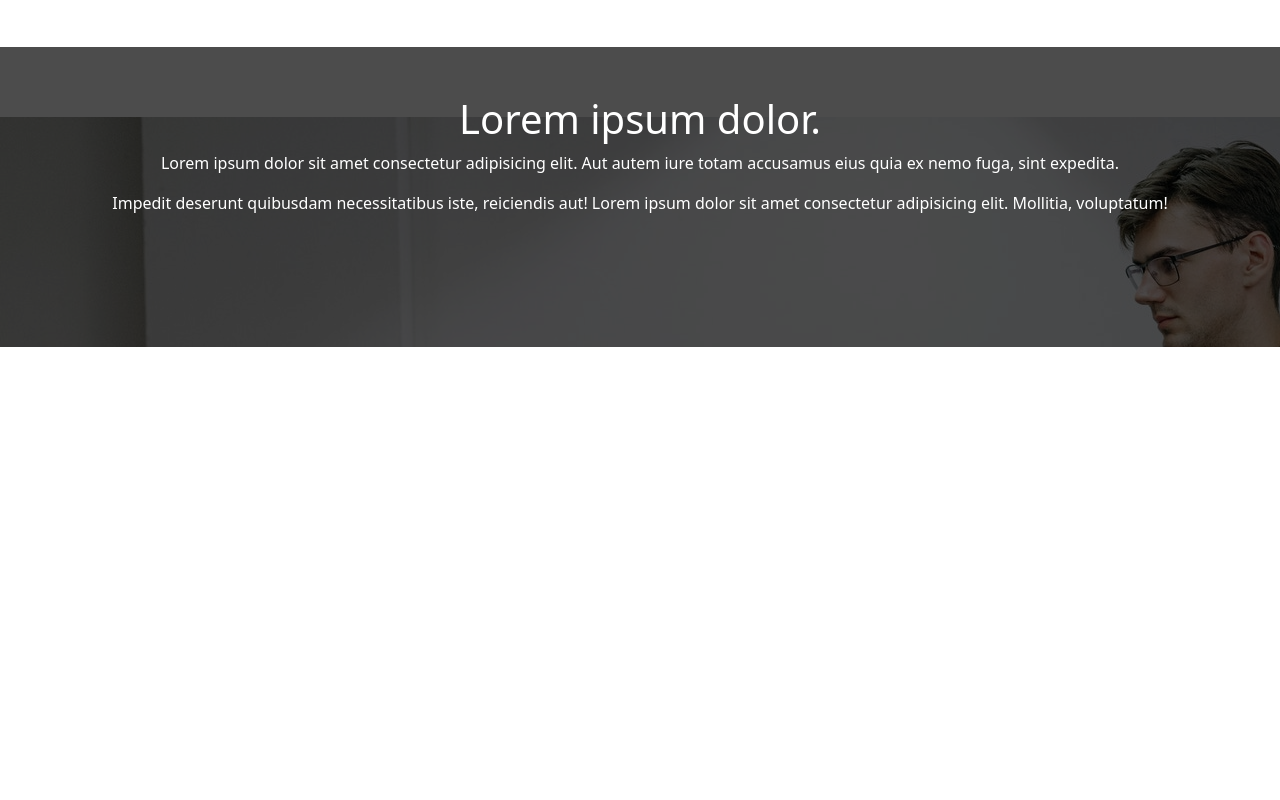
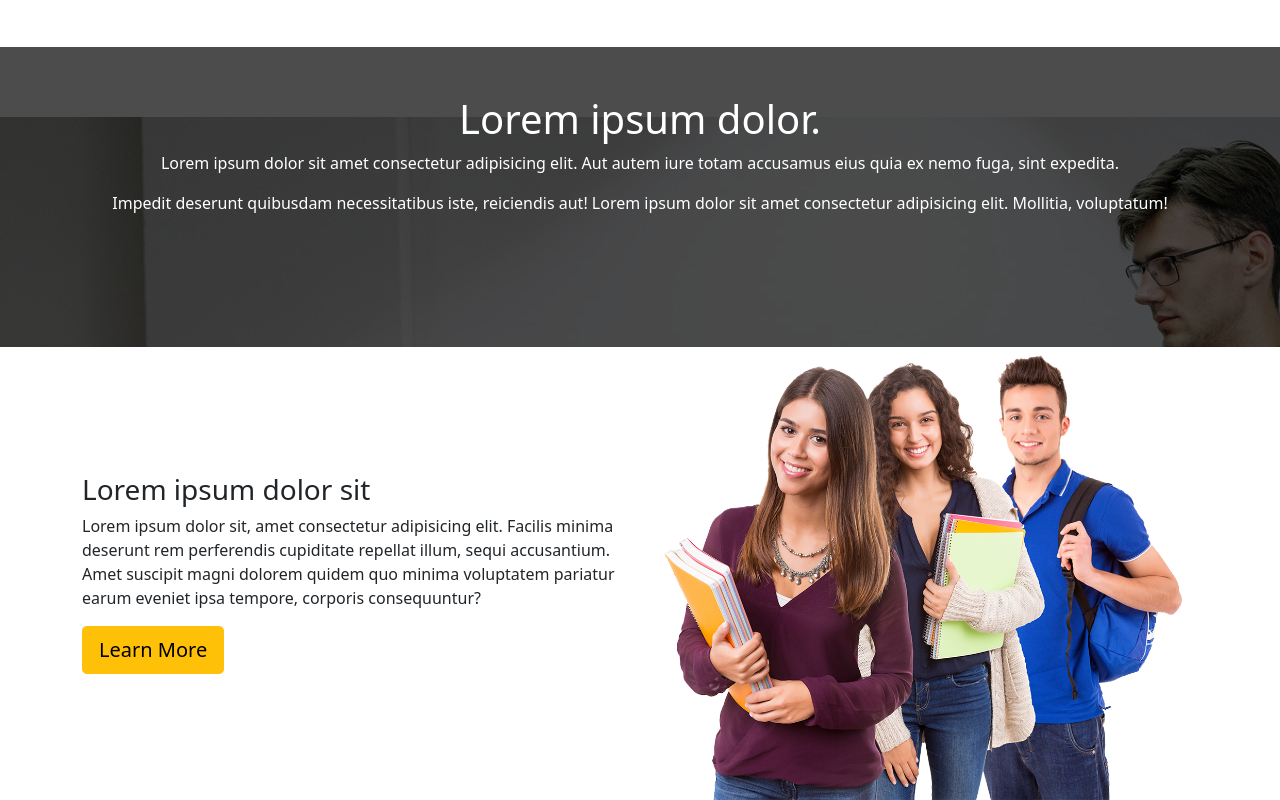
Before and after one commit to hellenkuttery/cw-school, a plain HTML site: page index.html in a window 1280 px wide. Shown: the part 861-1661 px from the top of the page. Before the commit the page ends 1208 px from the top, so only its background shows below. Drawn offline with nearby package versions, Linux system fonts and the light colour scheme.

Commit message:
home-info added

```diff
--- a/index.html
+++ b/index.html
@@ -125,6 +125,27 @@
         </div>
     </div>
 </div>
+<!-- ------------HOME-INFO---------------- -->
+<div class="home-info">
+  <div class="container">
+    <div class="row">
+      <div class="col-md-6 align-self-center">
+        <h3>Lorem ipsum dolor sit </h3>
+        <p>Lorem ipsum dolor sit, amet consectetur adipisicing elit. Facilis minima deserunt rem perferendis cupiditate repellat illum, sequi accusantium. Amet suscipit magni dolorem quidem quo minima voluptatem pariatur earum eveniet ipsa tempore, corporis consequuntur?</p>
+        <a href="" class="btn btn-warning btn-circle btn-lg">Learn More</a>
+      </div>
+     <div class="col-md-6">
+       <img src="./img/students.png" alt="" class="img-fluid">
+     </div>
+
+    </div>
+  </div>
+</div>
+
+
+
+
+
 <script src="https://cdn.jsdelivr.net/npm/@popperjs/core@2.9.1/dist/umd/popper.min.js" integrity="sha384-SR1sx49pcuLnqZUnnPwx6FCym0wLsk5JZuNx2bPPENzswTNFaQU1RDvt3wT4gWFG" crossorigin="anonymous"></script>
 <script src="https://cdn.jsdelivr.net/npm/bootstrap@5.0.0-beta3/dist/js/bootstrap.min.js" integrity="sha384-j0CNLUeiqtyaRmlzUHCPZ+Gy5fQu0dQ6eZ/xAww941Ai1SxSY+0EQqNXNE6DZiVc" crossorigin="anonymous"></script>
 </body>
```
Also changed, not shown: img/students.png (added), 1 other file.
